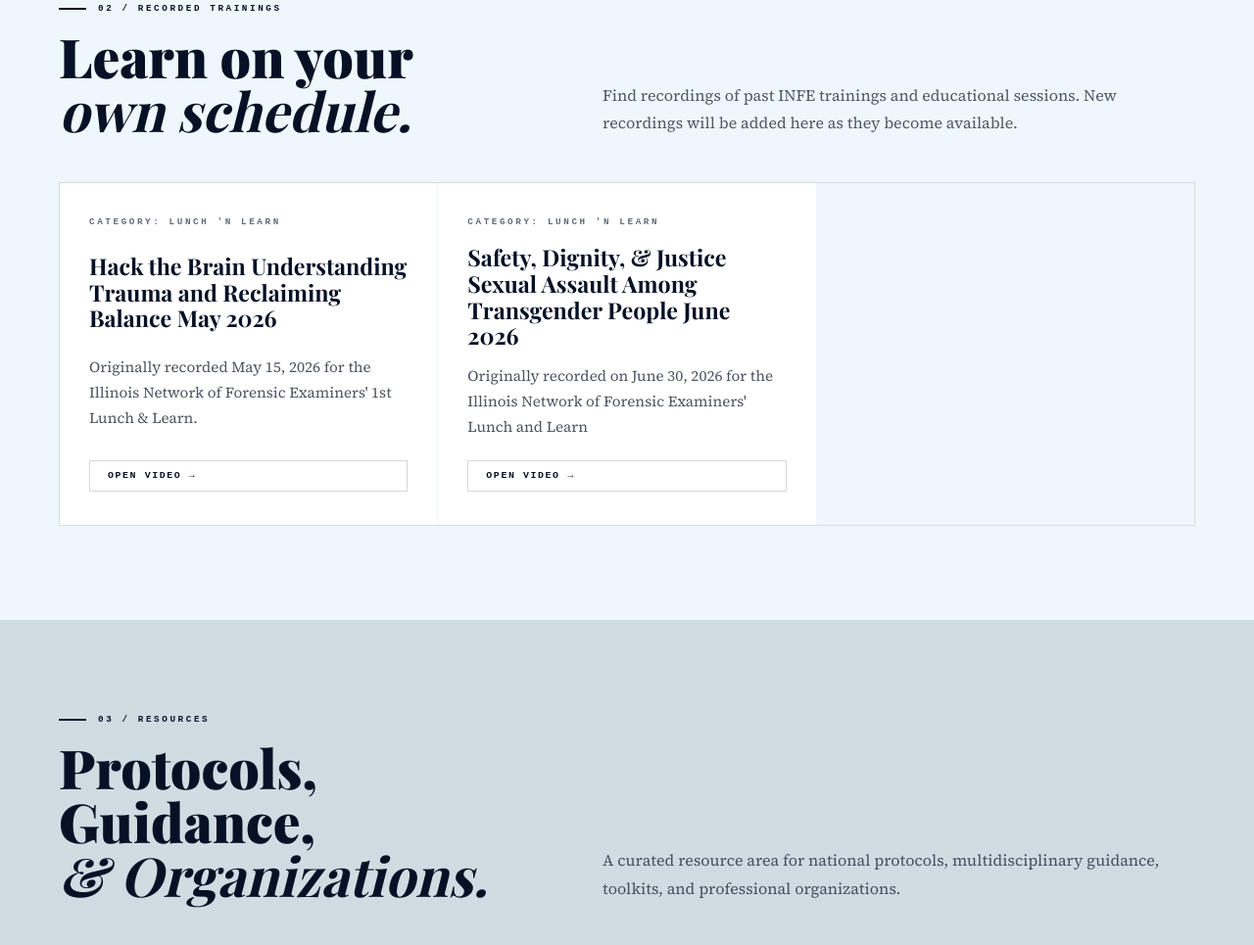
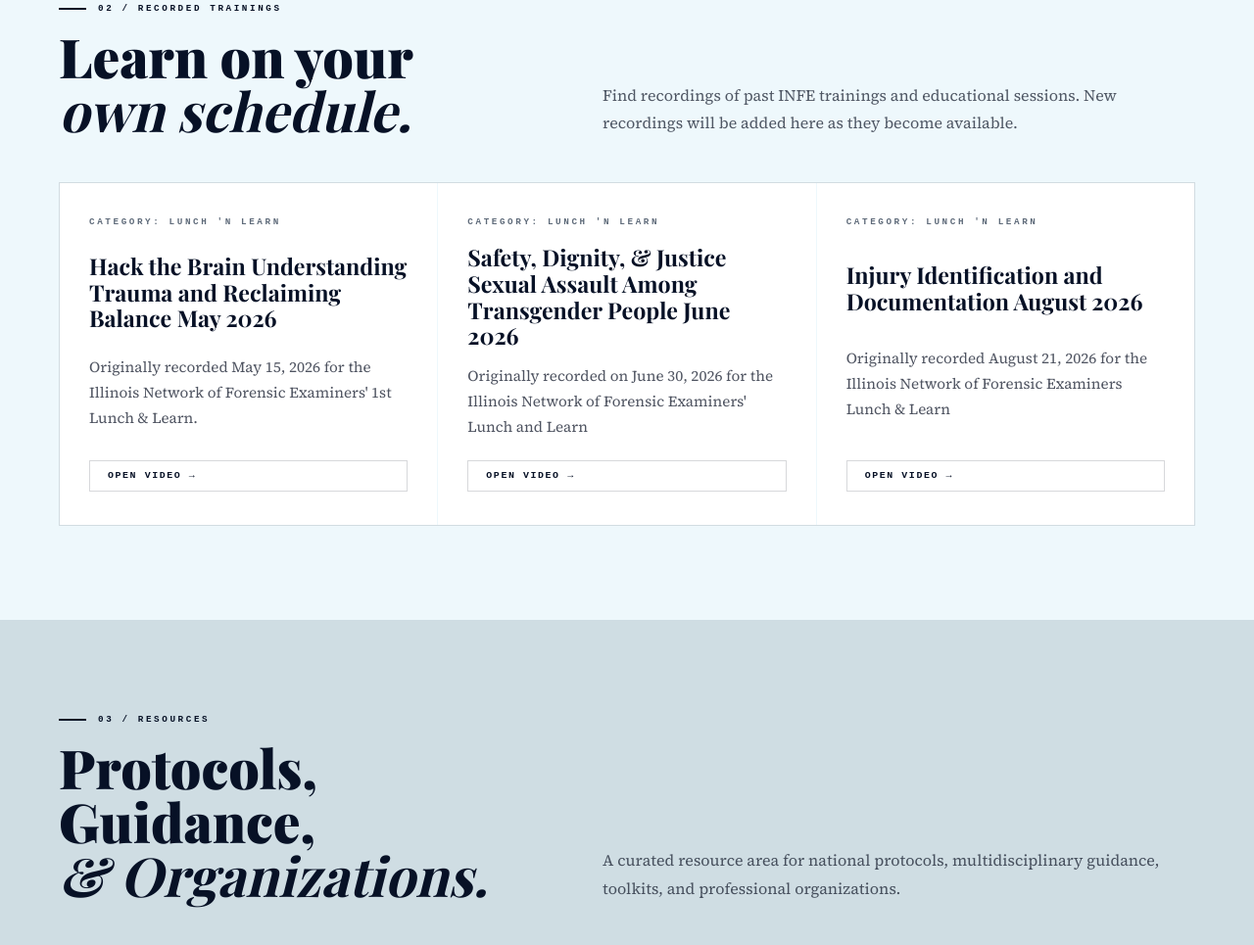
Before and after one commit to illinoisnfe-pixel/infewebsite, a plain HTML site: page index.html in a window 1280 px wide. Shown: the part 1494-2459 px from the top of the page at 98% size. Drawn offline with nearby package versions, Linux system fonts and the light colour scheme; a web font is replaced by a local one.

Commit message:
Update index.html

```diff
--- a/index.html
+++ b/index.html
@@ -527,6 +527,14 @@ footer p{
           <div class="card-cta">Open Video →</div>
         </div>
       </a>
+<a href="https://youtu.be/PKNbOWuqqJU" target="_blank" class="card-link">
+        <div class="info-card">
+          <div class="card-kicker">Category: Lunch 'n Learn</div>
+          <h3>Injury Identification and Documentation August 2026</h3>
+          <p>Originally recorded August 21, 2026 for the Illinois Network of Forensic Examiners Lunch & Learn</p>
+          <div class="card-cta">Open Video →</div>
+        </div>
+      </a>
 
     </div>
   </div>
```
